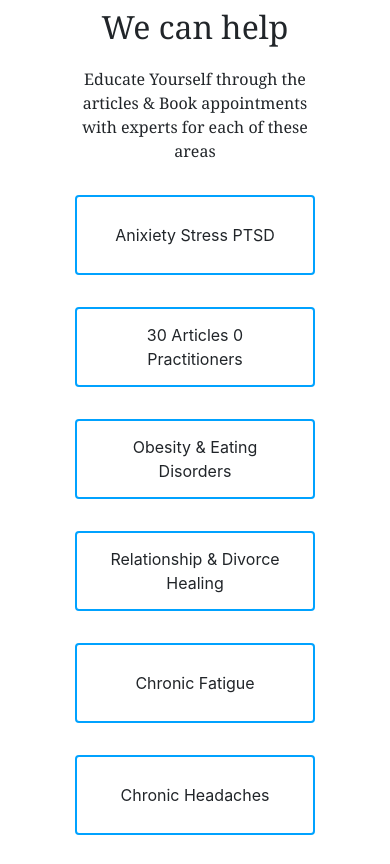
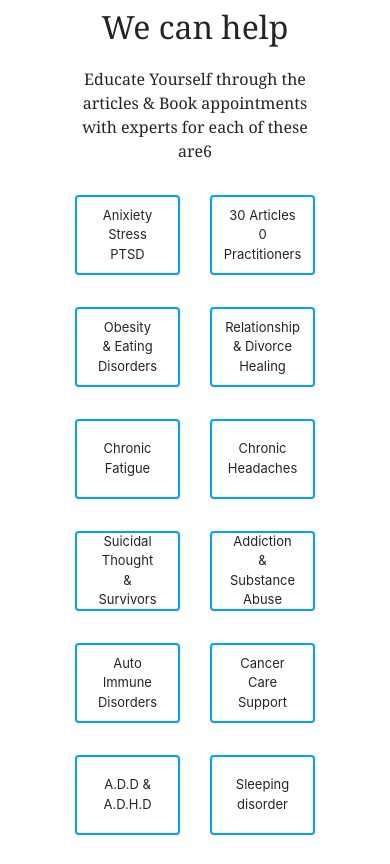
Before and after one commit to Yogesh-S-Gaikwad/begin-to-heall, a plain HTML site: page index.html in a window 390 px wide. Shown: the part 1590-2454 px from the top of the page. Drawn offline with nearby package versions, Linux system fonts and the light colour scheme.

```diff
--- a/index.html
+++ b/index.html
@@ -153,44 +153,44 @@
             style="font-family: arial; font-family: georgia; width: 60%"
           >
             Educate Yourself through the articles & Book appointments with
-            experts for each of these areas
+            experts for each of these are6
           </p>
         </div>
         <div id="options" class="row pb-5">
-          <div class="col-sm-12 col-md-6 col-lg-3">
+          <div class="col-sm-6 col-md-6 col-lg-3 page3-mobile">
             <div class="page3-option">Anixiety Stress PTSD</div>
           </div>
-          <div class="col-sm-12 col-md-6 col-lg-3">
+          <div class="col-sm-6 col-md-6 col-lg-3 page3-mobile">
             <div class="page3-option">30 Articles 0 Practitioners</div>
           </div>
-          <div class="col-sm-12 col-md-6 col-lg-3">
+          <div class="col-sm-6 col-md-6 col-lg-3 page3-mobile">
             <div class="page3-option">Obesity & Eating Disorders</div>
           </div>
-          <div class="col-sm-12 col-md-6 col-lg-3">
+          <div class="col-sm-6 col-md-6 col-lg-3 page3-mobile">
             <div class="page3-option">Relationship & Divorce Healing</div>
           </div>
-          <div class="col-sm-12 col-md-6 col-lg-3">
+          <div class="col-sm-6 col-md-6 col-lg-3 page3-mobile">
             <div class="page3-option">Chronic Fatigue</div>
           </div>
-          <div class="col-sm-12 col-md-6 col-lg-3">
+          <div class="col-sm-6 col-md-6 col-lg-3 page3-mobile">
             <div class="page3-option">Chronic Headaches</div>
           </div>
-          <div class="col-sm-12 col-md-6 col-lg-3">
+          <div class="col-sm-6 col-md-6 col-lg-3 page3-mobile">
             <div class="page3-option">Suicidal Thought & Survivors</div>
           </div>
-          <div class="col-sm-12 col-md-6 col-lg-3">
+          <div class="col-sm-6 col-md-6 col-lg-3 page3-mobile">
             <div class="page3-option">Addiction & Substance Abuse</div>
           </div>
-          <div class="col-sm-12 col-md-6 col-lg-3">
+          <div class="col-sm-6 col-md-6 col-lg-3 page3-mobile">
             <div class="page3-option">Auto lmmune Disorders</div>
           </div>
-          <div class="col-sm-12 col-md-6 col-lg-3">
+          <div class="col-sm-6 col-md-6 col-lg-3 page3-mobile">
             <div class="page3-option">Cancer Care Support</div>
           </div>
-          <div class="col-sm-12 col-md-6 col-lg-3">
+          <div class="col-sm-6 col-md-6 col-lg-3 page3-mobile">
             <div class="page3-option">A.D.D & A.D.H.D</div>
           </div>
-          <div class="col-sm-12 col-md-6 col-lg-3">
+          <div class="col-sm-6 col-md-6 col-lg-3 page3-mobile">
             <div class="page3-option">Sleeping disorder</div>
           </div>
         </div>
--- a/style.css
+++ b/style.css
@@ -212,6 +212,13 @@
     }
 }
 
+@media (max-width: 575px) {
+    .page3-mobile{
+        width: 50%;
+        font-size: small;
+    }
+}
+
 
 
 .shadow-hr {
```
